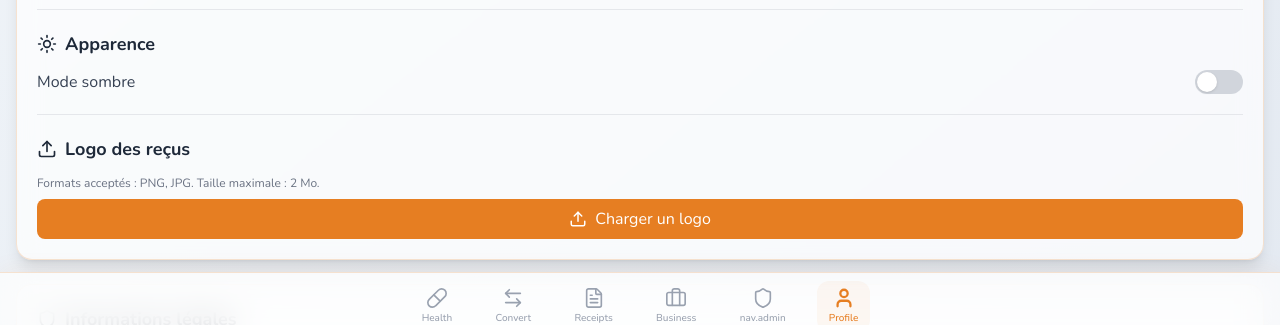
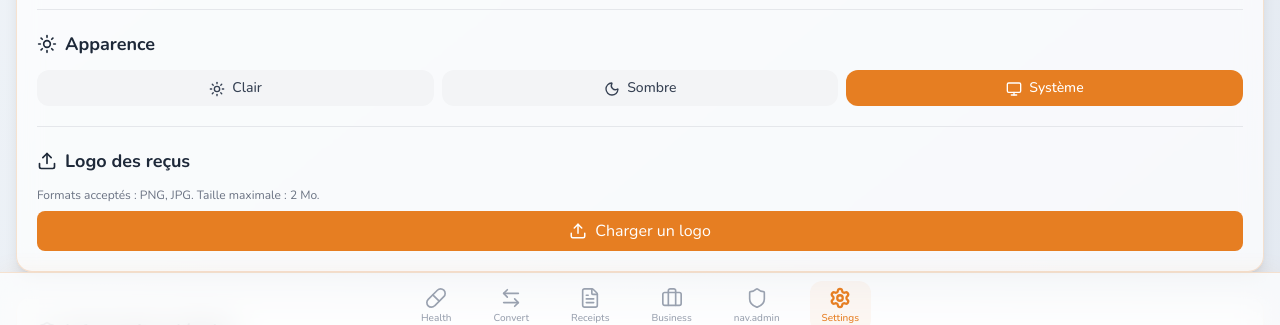
Before and after one commit to KINGDAVE071/koko-app, a Next.js app: page /dashboard/profile in a window 1280 px wide. Shown: the part 460-785 px from the top of the page. Built offline with nearby package versions, Linux system fonts and the light colour scheme; no server answers; sample sign-in values are in the browser's storage.

Commit message:
Onglet Paramètres, sélecteur de thème 3 modes, correction forcage système

```diff
--- a/src/app/dashboard/layout.tsx
+++ b/src/app/dashboard/layout.tsx
@@ -6,7 +6,7 @@ import { useAuth } from '@/contexts/AuthContext';
 import { useRouter, usePathname } from 'next/navigation';
 import { useEffect, useState } from 'react';
 import Link from 'next/link';
-import { Pill, ArrowLeftRight, FileText, User, Briefcase, Shield } from 'lucide-react';
+import { Pill, ArrowLeftRight, FileText, Settings, Briefcase, Shield } from 'lucide-react';
 import { useLanguage } from '@/i18n/LanguageContext';
 import LoadingScreen from '@/components/LoadingScreen';
 import PageTransition from '@/components/PageTransition';
@@ -29,7 +29,6 @@ export default function DashboardLayout({ children }: { children: React.ReactNod
     }
   }, [mounted, user, loading, router]);
 
-  // Récupère le nombre de prises en attente via l'API medications
   useEffect(() => {
     if (!user) return;
     const fetchPending = async () => {
@@ -72,7 +71,7 @@ export default function DashboardLayout({ children }: { children: React.ReactNod
             { href: '/dashboard/receipts', icon: FileText, labelKey: 'nav.receipts' },
             { href: '/dashboard/business', icon: Briefcase, labelKey: 'nav.business' },
             { href: '/dashboard/admin', icon: Shield, labelKey: 'nav.admin', adminOnly: true },
-            { href: '/dashboard/profile', icon: User, labelKey: 'nav.profile' },
+            { href: '/dashboard/profile', icon: Settings, labelKey: 'nav.profile' },
           ].map(({ href, icon: Icon, labelKey, adminOnly }) => {
             if (adminOnly && user?.role !== 'admin') return null;
             const active = isActive(href);
@@ -94,7 +93,6 @@ export default function DashboardLayout({ children }: { children: React.ReactNod
                 {active && (
                   <span className="absolute -bottom-0.5 w-1 h-1 rounded-full bg-koko-orange" />
                 )}
-                {/* Badge de prises en attente */}
                 {href === '/dashboard' && pendingCount > 0 && (
                   <span className="absolute -top-1 -right-1 bg-koko-orange text-white text-[9px] font-bold rounded-full w-4 h-4 flex items-center justify-center z-20">
                     {pendingCount}
--- a/src/app/dashboard/profile/page.tsx
+++ b/src/app/dashboard/profile/page.tsx
@@ -5,14 +5,16 @@ import { useLanguage } from '@/i18n/LanguageContext';
 import { useState, useEffect } from 'react';
 import api from '@/lib/api';
 import { toast } from 'sonner';
-import { Upload, LogOut, Shield, Mail, Globe, Bell, Moon, Sun, ChevronDown, Copyright } from 'lucide-react';
+import { Upload, LogOut, Shield, Mail, Globe, Bell, Moon, Sun, Monitor, ChevronDown, Copyright } from 'lucide-react';
+import { useTheme } from 'next-themes';
 
 export default function ProfilePage() {
   const { user, logout, refreshUser } = useAuth();
   const { t, lang, setLang } = useLanguage();
   const [logo, setLogo] = useState<string | null>(user?.logo || null);
   const [loadingLogo, setLoadingLogo] = useState(false);
-  const [darkMode, setDarkMode] = useState(true);
+  const { theme, setTheme, systemTheme } = useTheme();
+  const [mounted, setMounted] = useState(false);
   const [legalTexts, setLegalTexts] = useState({
     privacy_policy: '',
     terms_of_service: '',
@@ -20,17 +22,19 @@ export default function ProfilePage() {
   });
 
   useEffect(() => {
-    const isDark = document.documentElement.classList.contains('dark');
-    setDarkMode(isDark);
-    // Charger les textes légaux dynamiques
+    setMounted(true);
+    // Charger les textes légaux
     api.get('/public/settings')
       .then(res => {
         if (res.data.privacy_policy) setLegalTexts(prev => ({ ...prev, privacy_policy: res.data.privacy_policy }));
         if (res.data.terms_of_service) setLegalTexts(prev => ({ ...prev, terms_of_service: res.data.terms_of_service }));
         if (res.data.contact_email) setLegalTexts(prev => ({ ...prev, contact_email: res.data.contact_email }));
       })
-      .catch(() => {}); // garde les textes par défaut si l'API échoue
+      .catch(() => {});
   }, []);
+
+  // Évite le rendu côté serveur pour le thème
+  if (!mounted) return null;
 
   const handleFileChange = (e: React.ChangeEvent<HTMLInputElement>) => {
     const file = e.target.files?.[0];
@@ -51,13 +55,6 @@ export default function ProfilePage() {
     reader.readAsDataURL(file);
   };
 
-  const toggleDarkMode = () => {
-    const newMode = !darkMode;
-    setDarkMode(newMode);
-    document.documentElement.classList.toggle('dark', newMode);
-    localStorage.setItem('theme', newMode ? 'dark' : 'light');
-  };
-
   const languages = [
     { code: 'fr' as const, label: 'Français' },
     { code: 'en' as const, label: 'English' },
@@ -65,6 +62,8 @@ export default function ProfilePage() {
     { code: 'zh' as const, label: '中文' },
     { code: 'ja' as const, label: '日本語' },
   ];
+
+  const currentTheme = theme === 'system' ? systemTheme : theme;
 
   return (
     <div className="p-4 min-h-screen bg-gradient-to-br from-slate-100 to-slate-200 dark:from-[#0F172A] dark:via-[#1E293B] dark:to-[#0F172A]">
@@ -129,13 +128,30 @@ export default function ProfilePage() {
           <h3 className="text-lg font-bold text-gray-800 dark:text-white flex items-center gap-2 mb-3">
             <Sun size={20} /> Apparence
           </h3>
-          <div className="flex items-center justify-between">
-            <span className="text-gray-700 dark:text-gray-300">Mode sombre</span>
+          <div className="flex gap-2">
             <button
-              onClick={toggleDarkMode}
-              className={`relative w-12 h-6 rounded-full transition-colors ${darkMode ? 'bg-koko-orange' : 'bg-gray-300'}`}
+              onClick={() => setTheme('light')}
+              className={`flex-1 py-2 rounded-xl text-sm font-medium transition ${
+                theme === 'light' ? 'bg-koko-orange text-white' : 'bg-gray-100 dark:bg-gray-800 text-gray-700 dark:text-gray-300'
+              }`}
             >
-              <span className={`absolute top-0.5 left-0.5 w-5 h-5 rounded-full bg-white shadow transition-transform ${darkMode ? 'translate-x-6' : ''}`} />
+              <Sun size={16} className="inline mr-1" /> Clair
+            </button>
+            <button
+              onClick={() => setTheme('dark')}
+              className={`flex-1 py-2 rounded-xl text-sm font-medium transition ${
+                theme === 'dark' ? 'bg-koko-orange text-white' : 'bg-gray-100 dark:bg-gray-800 text-gray-700 dark:text-gray-300'
+              }`}
+            >
+              <Moon size={16} className="inline mr-1" /> Sombre
+            </button>
+            <button
+              onClick={() => setTheme('system')}
+              className={`flex-1 py-2 rounded-xl text-sm font-medium transition ${
+                theme === 'system' ? 'bg-koko-orange text-white' : 'bg-gray-100 dark:bg-gray-800 text-gray-700 dark:text-gray-300'
+              }`}
+            >
+              <Monitor size={16} className="inline mr-1" /> Système
             </button>
           </div>
         </div>
--- a/src/app/layout.tsx
+++ b/src/app/layout.tsx
@@ -33,7 +33,7 @@ export default function RootLayout({ children }: { children: React.ReactNode })
   return (
     <html lang="fr" suppressHydrationWarning>
       <body>
-        <ThemeProvider attribute="class" defaultTheme="system" enableSystem disableTransitionOnChange={false}>
+        <ThemeProvider attribute="class" defaultTheme="system" enableSystem>
           <LanguageProvider>
             <AuthProvider>
               {children}
--- a/src/i18n/translations/ar.json
+++ b/src/i18n/translations/ar.json
@@ -26,7 +26,7 @@
   "nav.convert": "تحويل",
   "nav.receipts": "الإيصالات",
   "nav.business": "التجارة",
-  "nav.profile": "الملف الشخصي",
+  "nav.profile": "الإعدادات",
   "converter.title": "محول العملات",
   "converter.amount": "المبلغ",
   "converter.convert": "تحويل",
--- a/src/i18n/translations/en.json
+++ b/src/i18n/translations/en.json
@@ -26,7 +26,7 @@
   "nav.convert": "Convert",
   "nav.receipts": "Receipts",
   "nav.business": "Business",
-  "nav.profile": "Profile",
+  "nav.profile": "Settings",
   "converter.title": "Converter",
   "converter.amount": "Amount",
   "converter.convert": "Convert",
--- a/src/i18n/translations/fr.json
+++ b/src/i18n/translations/fr.json
@@ -26,7 +26,7 @@
   "nav.convert": "Convertir",
   "nav.receipts": "Quittances",
   "nav.business": "Commerce",
-  "nav.profile": "Profil",
+  "nav.profile": "Paramètres",
   "converter.title": "Convertisseur",
   "converter.amount": "Montant",
   "converter.convert": "Convertir",
--- a/src/i18n/translations/ja.json
+++ b/src/i18n/translations/ja.json
@@ -26,7 +26,7 @@
   "nav.convert": "変換",
   "nav.receipts": "領収書",
   "nav.business": "商業",
-  "nav.profile": "プロフィール",
+  "nav.profile": "設定",
   "converter.title": "通貨コンバーター",
   "converter.amount": "金額",
   "converter.convert": "変換",
--- a/src/i18n/translations/zh.json
+++ b/src/i18n/translations/zh.json
@@ -26,7 +26,7 @@
   "nav.convert": "转换",
   "nav.receipts": "收据",
   "nav.business": "商业",
-  "nav.profile": "个人资料",
+  "nav.profile": "设置",
   "converter.title": "货币转换器",
   "converter.amount": "金额",
   "converter.convert": "转换",
```
